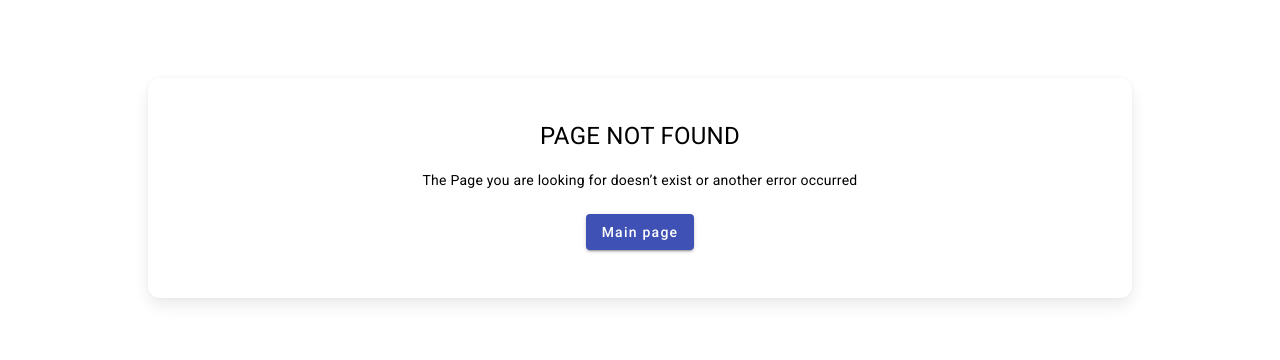
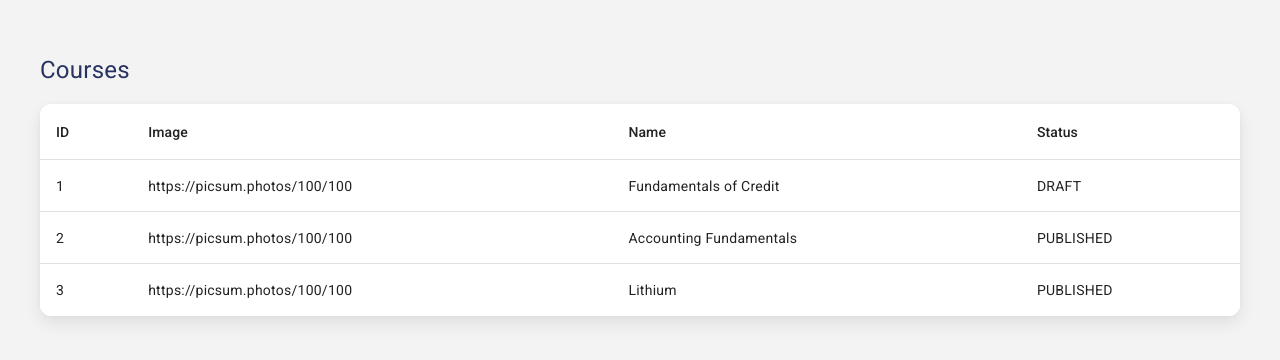
Before and after one commit to otecMuxah/courses-list-333, an Angular app: page /courses in a window 1280 px wide. Before the commit this address had no page. Shown: the part 212-572 px from the top of the page. Built offline with nearby package versions, Linux system fonts and the light colour scheme.

Commit message:
add list component

```diff
--- a/src/app/app.component.scss
+++ b/src/app/app.component.scss
@@ -6,38 +6,23 @@ html {
   }
 }
 
-:root {
-  --main-color: #6575ff;
-  --dark-blue: #283261;
-  --blue-green: #49a6b4;
-  --orange: #f4c376;
-  --black-dark-blue: #000929;
-  --dark-gray: #2c2c2c;
-  --gray-main: #808080;
-  --white: #ffffff;
-  --gray1: #ababab;
-  --gray2: #cacaca;
-  --gray3: #dfdfdf;
-  --gray4: #eaeaea;
-  --gray5: #f3f3f3;
-  --violet1: #c1c8ff;
-  --violet2: #d1d6ff;
-  --violet3: #e0e3ff;
-  --violet4: #f0f1ff;
-  --violet5: #f7f8ff;
-  --error-main-red: #ff5959;
-  --error-main-second: #ffacac;
-  --error-main-third: #b74a4a;
+.wrapper {
+  display: flex;
+  justify-content: center;
+  align-items: center;
+  height: 100%;
+  background: var(--gray4);
 
-  --black-main: #1d1d1d;
-  --black-shade: #2d2d2d;
-  --black-shade-2: rgba(129, 128, 134, 0.12);
-  --black-shade-3: rgba(255, 255, 255, 0.12);
-  --black-shade-4: rgba(29, 29, 29, 0.04);
-  --gray-secondary: #454545;
-  --gray-2D2D2D: #2d2d2d;
-  --gray-818086: #818086;
-  --white-background: #f7f8fb;
-  --error-red: #ff5454;
-  --blue-shade-color: #2d2b36;
+  .content {
+    display: flex;
+    flex-direction: column;
+    justify-content: center;
+    align-items: center;
+    //padding: 48px;
+    border-radius: 12px;
+    width: 90%;
+    height: 80%;
+    background: var(--white);
+    box-shadow: 0 8px 16px 0 rgba(0, 0, 0, 0.08), 0 0 4px 0 rgba(0, 0, 0, 0.04);
+  }
 }
--- /dev/null
+++ b/src/app/containers/courses-list/courses-list.component.html
@@ -0,0 +1,36 @@
+<div class="wrapper">
+  <div class="title">Courses</div>
+  <div class="content">
+    <section *ngIf="(coursesList$ | async) as coursesList" class="container" tabindex="0">
+      <table mat-table [dataSource]="coursesList">
+
+        <!-- Id Column -->
+        <ng-container matColumnDef="id">
+          <th mat-header-cell *matHeaderCellDef> ID </th>
+          <td mat-cell *matCellDef="let element"> {{element.id}} </td>
+        </ng-container>
+
+        <!-- Image Column -->
+        <ng-container matColumnDef="image">
+          <th mat-header-cell *matHeaderCellDef> Image </th>
+          <td mat-cell *matCellDef="let element"> {{element.image}} </td>
+        </ng-container>
+
+        <!-- Name Column -->
+        <ng-container matColumnDef="name">
+          <th mat-header-cell *matHeaderCellDef> Name </th>
+          <td mat-cell *matCellDef="let element"> {{element.name}} </td>
+        </ng-container>
+
+        <!-- Status Column -->
+        <ng-container matColumnDef="status">
+          <th mat-header-cell *matHeaderCellDef> Status </th>
+          <td mat-cell *matCellDef="let element"> {{element.status}} </td>
+        </ng-container>
+
+        <tr mat-header-row *matHeaderRowDef="displayedColumns; sticky: true"></tr>
+        <tr mat-row *matRowDef="let row; columns: displayedColumns;"></tr>
+      </table>
+    </section>
+  </div>
+</div>
--- /dev/null
+++ b/src/app/containers/courses-list/courses-list.component.scss
@@ -0,0 +1,41 @@
+:host {
+  width: 100%;
+  height: 100%;
+}
+
+.wrapper {
+  display: flex;
+  justify-content: center;
+  align-items: center;
+  flex-direction: column;
+  height: 100%;
+  background-color: var(--gray5);
+
+  .title {
+    width: var(--main-size);
+    font-size: 24px;
+    color: var(--dark-blue);
+    margin-bottom: 24px;
+  }
+
+  .content {
+    display: flex;
+    flex-direction: column;
+    justify-content: center;
+    align-items: center;
+    border-radius: 12px;
+    width: var(--main-size);
+    background: var(--white);
+    box-shadow: 0 8px 16px 0 rgba(0, 0, 0, 0.08), 0 0 4px 0 rgba(0, 0, 0, 0.04);
+
+    .container {
+      width: 100%;
+      border-radius: 12px;
+      overflow: auto;
+    }
+
+    table {
+      width: 100%;
+    }
+  }
+}
--- /dev/null
+++ b/src/app/containers/courses-list/courses-list.component.ts
@@ -0,0 +1,21 @@
+import { ChangeDetectionStrategy, Component, OnInit } from '@angular/core';
+import { CourseItemType } from '../../models/course-item.type';
+import { CoursesService } from '../../services/courses.service';
+import { Observable, of } from 'rxjs';
+
+@Component({
+  selector: 'app-courses-list',
+  templateUrl: './courses-list.component.html',
+  styleUrls: ['./courses-list.component.scss'],
+  changeDetection: ChangeDetectionStrategy.OnPush
+})
+export class CoursesListComponent implements OnInit{
+  displayedColumns = ['id', 'image', 'name', 'status'];
+  coursesList$: Observable<CourseItemType[]> = of([]);
+
+  constructor(public coursesService: CoursesService) { }
+
+  ngOnInit() {
+    this.coursesList$ = this.coursesService.getCoursesList();
+  }
+}
--- /dev/null
+++ b/src/app/enums/course-status.enums.ts
@@ -0,0 +1,4 @@
+export enum CourseStatusEnums {
+  draft ='DRAFT',
+  published = 'PUBLISHED'
+}
--- /dev/null
+++ b/src/app/models/instructors.type.ts
@@ -0,0 +1,4 @@
+export type InstructorsType = {
+  name: string,
+  image: string,
+}
--- /dev/null
+++ b/src/app/services/courses.service.ts
@@ -0,0 +1,58 @@
+import { Injectable } from '@angular/core';
+import { CourseItemType } from '../models/course-item.type';
+import { CourseStatusEnums } from '../enums/course-status.enums';
+import { Observable, of } from 'rxjs';
+
+@Injectable({
+  providedIn: 'root'
+})
+export class CoursesService {
+  private _coursesList: CourseItemType[] = [
+    {
+      id: 1,
+      name: 'Fundamentals of Credit',
+      image: 'https://picsum.photos/100/100',
+      status: CourseStatusEnums.draft,
+      instructors: [
+        {
+          name: 'Roli Jain',
+          image: 'https://picsum.photos/300/300'
+        },
+      ]
+    },
+    {
+      id: 2,
+      name: 'Accounting Fundamentals',
+      image: 'https://picsum.photos/100/100',
+      status: CourseStatusEnums.published,
+      instructors: [
+        {
+          name: 'Roli Jain',
+          image: 'https://picsum.photos/300/300'
+        },
+        {
+          name: 'Sebastian Taylor',
+          image: 'https://picsum.photos/300/300'
+        }
+      ]
+    },
+    {
+      id: 3,
+      name: 'Lithium',
+      image:'https://picsum.photos/100/100',
+      status: CourseStatusEnums.published,
+      instructors: [
+        {
+          name: 'Sebastian Taylor',
+          image: 'https://picsum.photos/300/300'
+        }
+      ]
+    },
+  ];
+
+  constructor() { }
+
+  getCoursesList(): Observable<CourseItemType[]> {
+    return of(this._coursesList);
+  }
+}
--- a/src/styles.scss
+++ b/src/styles.scss
@@ -2,3 +2,42 @@
 
 html, body { height: 100%; }
 body { margin: 0; font-family: Roboto, "Helvetica Neue", sans-serif; }
+
+:root {
+  --main-color: #6575ff;
+  --dark-blue: #283261;
+  --blue-green: #49a6b4;
+  --orange: #f4c376;
+  --black-dark-blue: #000929;
+  --dark-gray: #2c2c2c;
+  --gray-main: #808080;
+  --white: #ffffff;
+  --gray1: #ababab;
+  --gray2: #cacaca;
+  --gray3: #dfdfdf;
+  --gray4: #eaeaea;
+  --gray5: #f3f3f3;
+  --violet1: #c1c8ff;
+  --violet2: #d1d6ff;
+  --violet3: #e0e3ff;
+  --violet4: #f0f1ff;
+  --violet5: #f7f8ff;
+  --error-main-red: #ff5959;
+  --error-main-second: #ffacac;
+  --error-main-third: #b74a4a;
+
+  --black-main: #1d1d1d;
+  --black-shade: #2d2d2d;
+  --black-shade-2: rgba(129, 128, 134, 0.12);
+  --black-shade-3: rgba(255, 255, 255, 0.12);
+  --black-shade-4: rgba(29, 29, 29, 0.04);
+  --gray-secondary: #454545;
+  --gray-2D2D2D: #2d2d2d;
+  --gray-818086: #818086;
+  --white-background: #f7f8fb;
+  --error-red: #ff5454;
+  --blue-shade-color: #2d2b36;
+
+
+  --main-size: 1200px;
+}
--- a/tsconfig.json
+++ b/tsconfig.json
@@ -6,6 +6,7 @@
     "outDir": "./dist/out-tsc",
     "forceConsistentCasingInFileNames": true,
     "strict": true,
+    "strictPropertyInitialization": false,
     "noImplicitOverride": true,
     "noPropertyAccessFromIndexSignature": true,
     "noImplicitReturns": true,
```
Also changed, not shown: src/app/app-routing.module.ts (+11 -10 lines), src/app/app.module.ts (+6 -2 lines), src/app/models/course-item.type.ts (added, +10 -0 lines), 2 other files (tests, documents, lock files or other folders).
